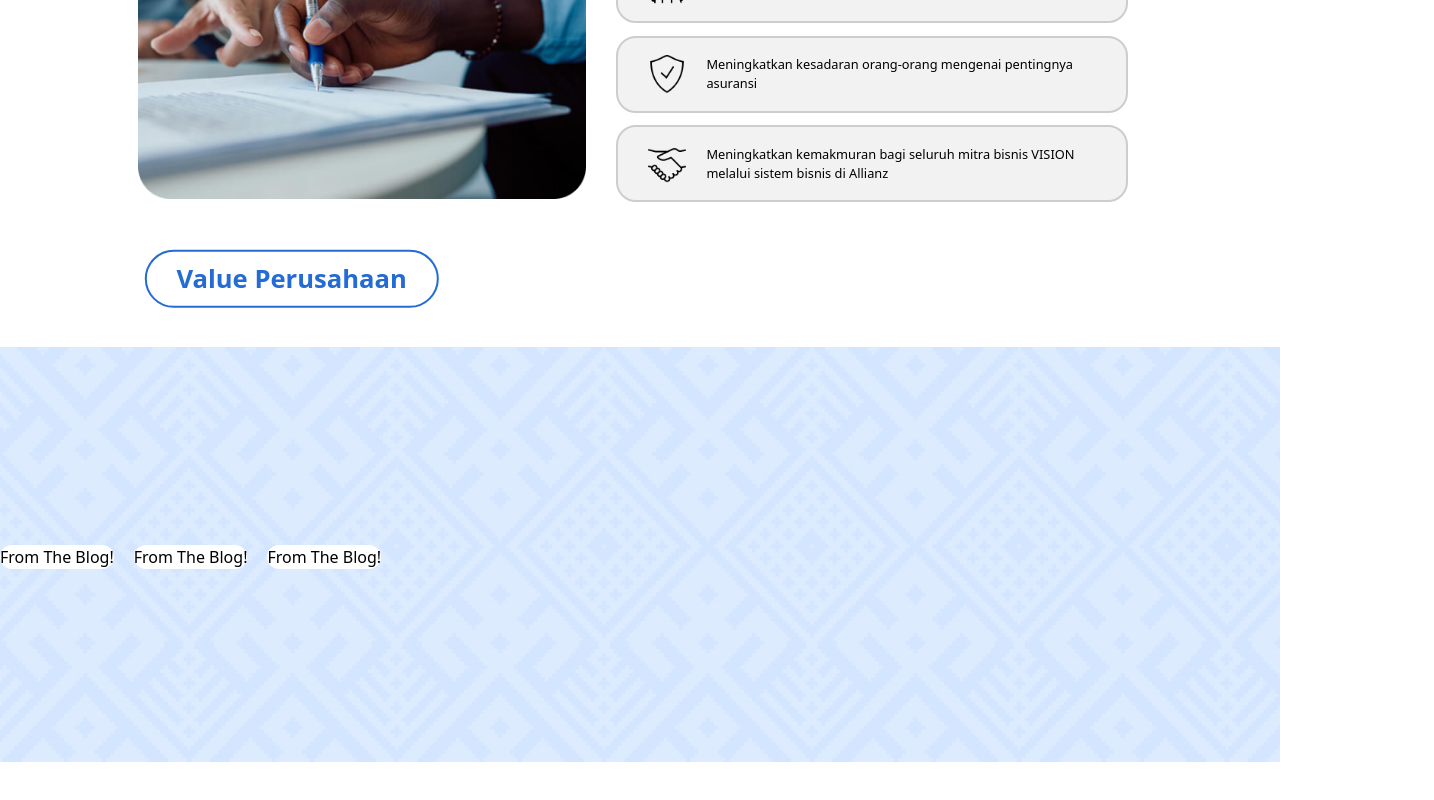
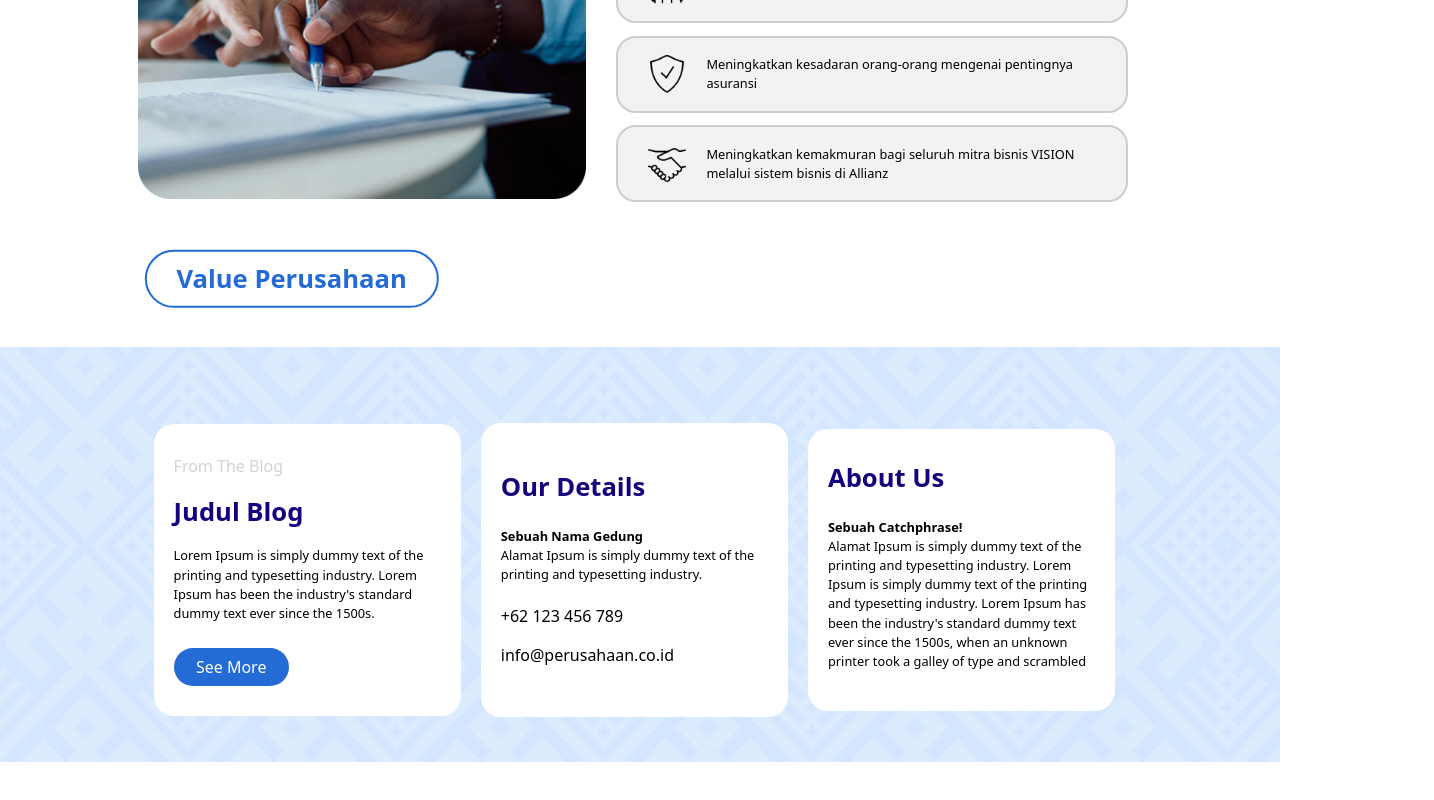
Before and after one commit to arieljovananda88/Insurance-Agency-Website, a Next.js app: page / in a window 1280 px wide. Shown: the part 1518-2318 px from the top of the page, 1434 px wide, since content can reach past the window. Built offline with nearby package versions, Linux system fonts and the light colour scheme.

Commit message:
feat: bottom cards

```diff
--- a/src/app/page.tsx
+++ b/src/app/page.tsx
@@ -16,7 +16,7 @@ export default function Home() {
           sizes="100vw"
           style={{ width: '100%', height: 'auto' }}  />
           </div>
-          <div className={styles.overlayHeading}>
+          <div className={styles.overlayHeading} style={{fontSize: '5vw'}}>
             <h1>
               Kepercayaan dan
             </h1>
@@ -108,15 +108,56 @@ export default function Home() {
             height={0}
             sizes="100vw"
             style={{ width: '100%', height: 'auto' }}/>
-            <div className={styles.flexImage} style ={{bottom: '17vw'}}>
-              <div className={styles.whiteContainer}>
-                From The Blog!
+            <div className={styles.flexImage} style ={{bottom: '26.5vw', left:'12%'}}>
+              <div className={`${styles.whiteContainer}`}>
+                <ul>
+                  <li className={styles.greyText}>
+                    From The Blog
+                  </li>
+                  <li className={styles.darkBlueText} style={{fontSize:'2vw', marginTop: '15px'}}>
+                    Judul Blog
+                  </li>
+                  <li style={{fontSize: '1vw', marginTop: '15px'}}>
+                    Lorem Ipsum is simply dummy text of the printing and typesetting industry. Lorem Ipsum has been the industry's standard dummy text ever since the 1500s.
+                  </li>
+                  <li>
+                    <button className={styles.blueButton} style={{marginTop: '25px'}}>
+                      See More
+                    </button>
+                  </li>
+                </ul>
               </div>
               <div className={styles.whiteContainer}>
-                From The Blog!
+                <ul>
+                  <li className={styles.darkBlueText} style={{fontSize:'2vw', marginTop: '15px'}}>
+                    Our Details
+                  </li>
+                  <li className='font-bold' style={{marginTop: '20px', fontSize: '1vw'}}>
+                    Sebuah Nama Gedung
+                  </li>
+                  <li style={{fontSize: '1vw'}}>
+                    Alamat Ipsum is simply dummy text of the printing and typesetting industry.
+                  </li>
+                  <li style={{marginTop: '20px'}}>
+                    +62 123 456 789
+                  </li>
+                  <li style={{marginTop: '15px', marginBottom: '20px'}}>
+                    info@perusahaan.co.id
+                  </li>
+                </ul>
               </div>
               <div className={styles.whiteContainer}>
-                From The Blog!
+                <ul>
+                  <li className={styles.darkBlueText} style={{fontSize:'2vw'}}>
+                    About Us
+                  </li>
+                  <li className='font-bold' style={{marginTop: '20px', fontSize: '1vw'}}>
+                    Sebuah Catchphrase!
+                  </li>
+                  <li style={{fontSize: '1vw', marginBottom: '10px'}}>
+                   Alamat Ipsum is simply dummy text of the printing and typesetting industry. Lorem Ipsum is simply dummy text of the printing and typesetting industry. Lorem Ipsum has been the industry's standard dummy text ever since the 1500s, when an unknown printer took a galley of type and scrambled
+                  </li>
+                </ul>
               </div>
             </div>
       </div>
--- a/src/app/styles.module.css
+++ b/src/app/styles.module.css
@@ -6,7 +6,6 @@
     color: #14037D;
     text-align: left;
     font-weight: bold;
-    font-size: 5vw;
 }
 
 .overlayParagraph{
@@ -102,4 +101,24 @@
     background-color: white;
     border: 2px;
     border-radius: 20px;
+    width: 24vw;
+    padding: 30px 20px;
 }
+
+.greyText{
+    color: #d3d3d3
+}
+
+.darkBlueText{
+    color: #14037D;
+    font-weight: bold;
+}
+
+.blueButton{
+    color: white;
+    background-color: #246BD6;
+    border-radius: 20px;
+    width: 9vw;
+    height: 3vw;
+
+}
```
